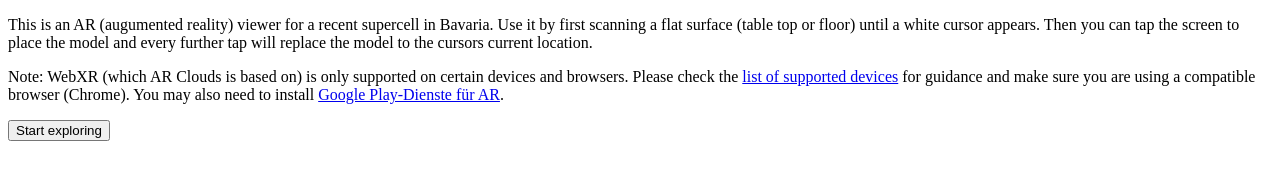
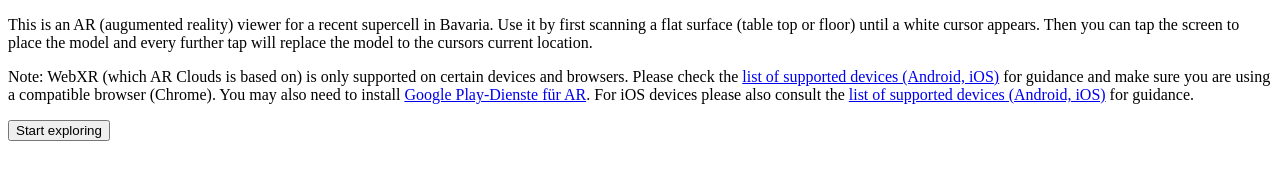
Before and after one commit to sebastianbrandl/AR_clouds, a plain HTML site: page index.html in a window 1280 px wide. Drawn offline with nearby package versions, Linux system fonts and the light colour scheme.

Commit message:
even more information on start page

```diff
--- a/index.html
+++ b/index.html
@@ -18,9 +18,11 @@
   Then you can tap the screen to place the model and every further tap will replace the model to the cursors current location.
 </p>
 <p>Note: WebXR (which AR Clouds is based on) is only supported on certain devices and browsers. Please check the
-<a href="https://developers.google.com/ar/devices?hl=de">list of supported devices</a> for guidance
+<a href="https://developers.google.com/ar/devices?hl=de">list of supported devices (Android, iOS)</a> for guidance
 and make sure you are using a compatible browser (Chrome). You may also need to install
-<a href="https://play.google.com/store/apps/details?id=com.google.ar.core&hl=de">Google Play-Dienste für AR</a>.</p>
+<a href="https://play.google.com/store/apps/details?id=com.google.ar.core&hl=de">Google Play-Dienste für AR</a>.
+For iOS devices please also consult the <a href="https://developers.google.com/ar/devices?hl=de">list of supported devices (Android, iOS)</a> for guidance.
+</p>
 
 <!-- Starting an immersive WebXR session requires user interaction.
     We start this one with a simple button. -->
```
